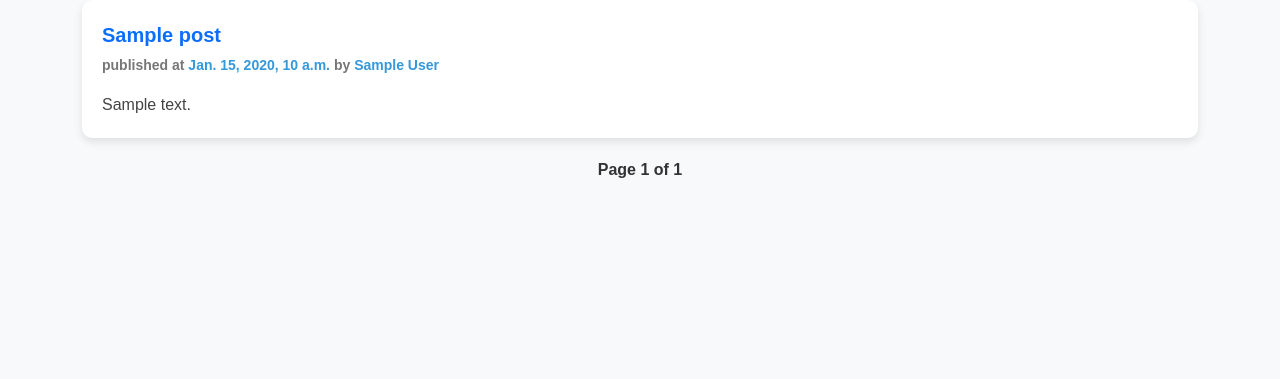
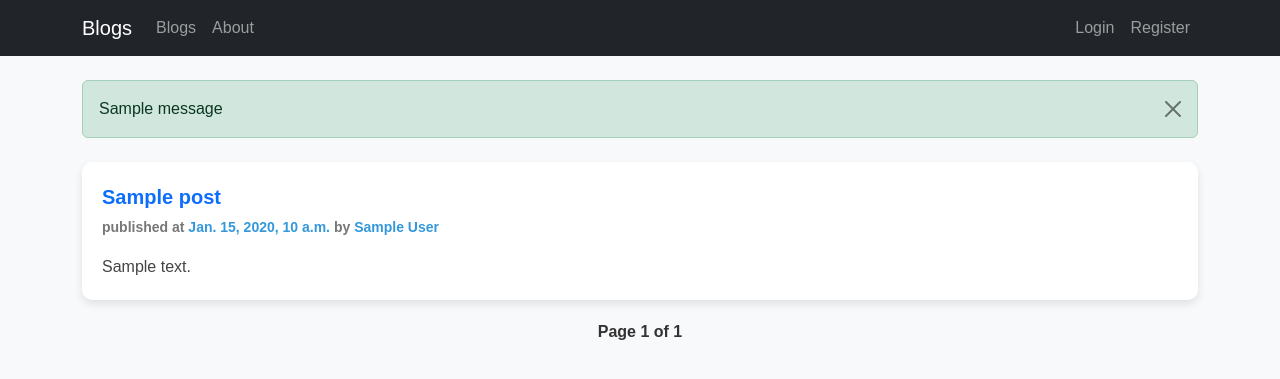
Before and after one commit to ZeinabHamdy/Blogs-Website, a Django app: template templates/posts.html in a window 1280 px wide. Shown: the top 379 px of the page. Run offline with Django 5.2, Linux system fonts and the light colour scheme; the template is opened without the code that fills it: most values are stand-ins (such as "Sample title", 1, 10 or a date in 2020); one stand-in notice (Sample message) is shown.

Commit message:
enhanced registeration and navbar

```diff
--- a/blog/urls.py
+++ b/blog/urls.py
@@ -2,7 +2,7 @@ from django.urls import path
 from . import views
 
 urlpatterns = [
-    path('', views.post_list, name='post_list'),
+    path('', views.post_list, name='home'),
     path('post/<int:pk>/', views.post_details, name='post_details'),
     path('post_share/<int:pk>/', views.post_share, name='post_share'),
 ]
--- a/templates/base.html
+++ b/templates/base.html
@@ -18,6 +18,52 @@
 
 </head>
 <body>
+    <nav class="navbar navbar-expand-lg navbar-dark bg-dark mb-4">
+        <div class="container">
+            <a class="navbar-brand" href="{% url 'home' %}">Blogs</a>
+            <button class="navbar-toggler" type="button" data-bs-toggle="collapse" data-bs-target="#navbarNav" aria-controls="navbarNav" aria-expanded="false" aria-label="Toggle navigation">
+                <span class="navbar-toggler-icon"></span>
+            </button>
+            <div class="collapse navbar-collapse" id="navbarNav">
+                <ul class="navbar-nav me-auto">
+                <li class="nav-item">
+                    <a class="nav-link " href="{% url 'home' %}">Blogs</a>
+                </li>
+                <li class="nav-item">
+                    <a class="nav-link " href="{% url 'home' %}">About</a>
+                </li>
+                </ul>
+                <ul class="navbar-nav">
+                    {% if user.is_authenticated %}
+                        <li class="nav-item">
+                        <a class="nav-link" href="{% url 'home' %}">Profile</a>
+                        </li>
+                        <li class="nav-item">
+                        <a class="nav-link" href="{% url 'home' %}">Logout</a>
+                        </li>
+                    {% else %}
+                        <li class="nav-item">
+                        <a class="nav-link" href="{% url 'home' %}">Login</a>
+                        </li>
+                        <li class="nav-item">
+                        <a class="nav-link" href="{% url 'register' %}">Register</a>
+                        </li>
+                    {% endif %}
+                </ul>
+            </div>
+        </div>
+    </nav>
+
+    {% if messages %}
+        <div class="messages container mt-3 mb-4">
+            {% for message in messages %}
+                <div class="alert {% if message.tags %}alert-{{ message.tags }}{% else %}alert-info{% endif %} alert-dismissible fade show" role="alert">
+                    {{ message }}
+                    <button type="button" class="btn-close" data-bs-dismiss="alert" aria-label="Close"></button>
+                </div>
+            {% endfor %}
+        </div>
+    {% endif %}
 
     {% block content %}
     {% endblock %}
```
Also changed, not shown: accounts/views.py (+9 -1 lines), templates/accounts/register.html (+17 -2 lines).
